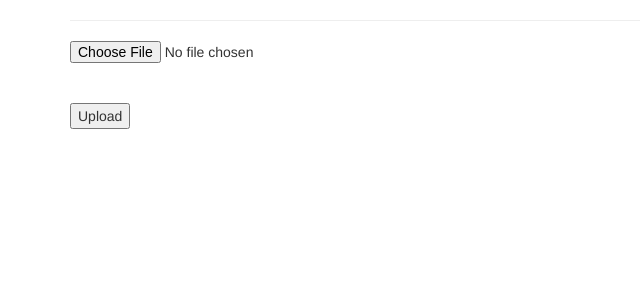
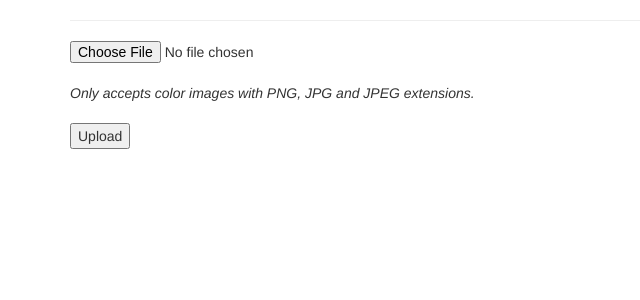
Before and after one commit to boonjiashen/heroku_simple_image_processing, a Flask app: page / in a window 1280 px wide. Shown: the part 46-346 px from the top of the page, without its empty margins (0-640 px from the left). Run offline with Flask 2, Linux system fonts and the light colour scheme; parts of the project's set-up code (start-up, migrations or seed data) failed here and were passed over; some libraries are stand-ins or nearby versions.

Commit message:
Update warning about constraints

```diff
--- a/templates/index.html
+++ b/templates/index.html
@@ -13,7 +13,8 @@
       <div>
 
       <form action="upload" method="post" enctype="multipart/form-data">
-        <input type="file" name="file"><br /><br />
+        <input type="file" name="file"><br />
+        <em>Only accepts color images with PNG, JPG and JPEG extensions.</em><br /><br />
         <input type="submit" value="Upload">
       </form>
       </div>
```
